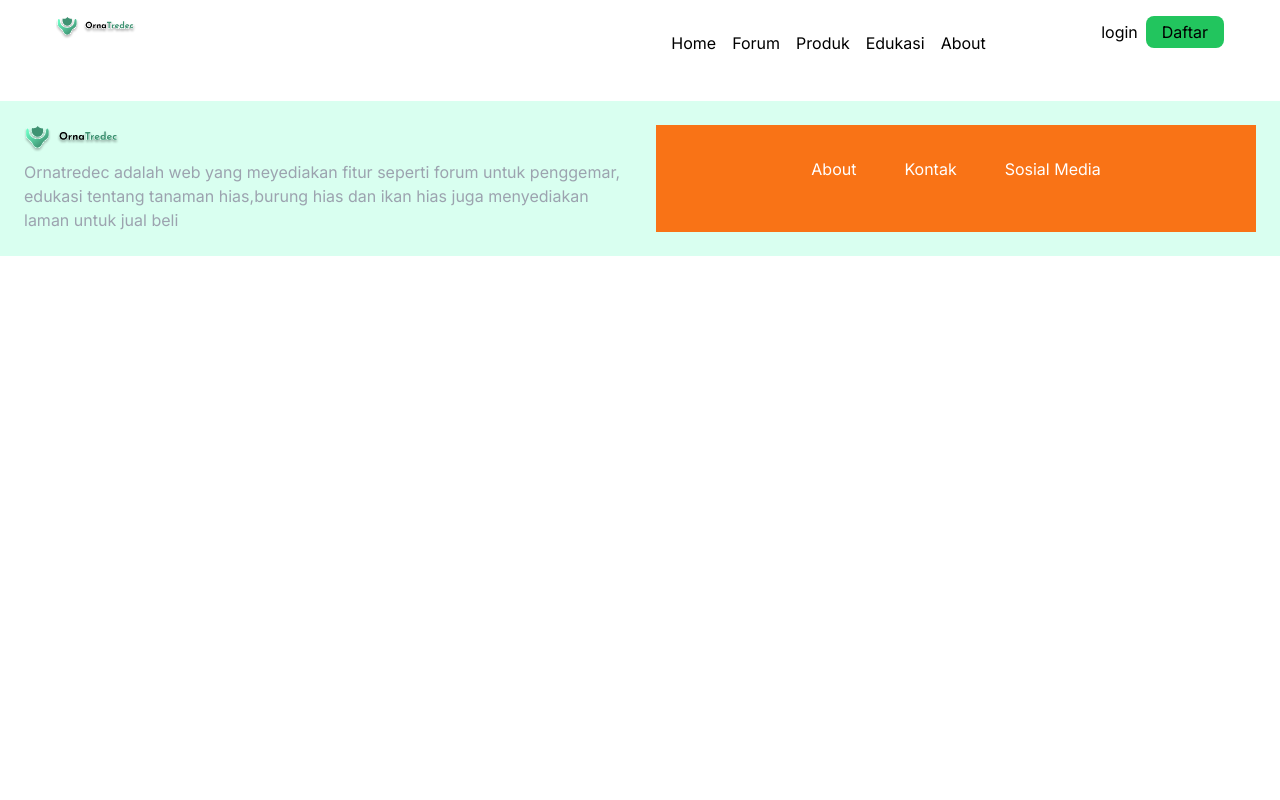
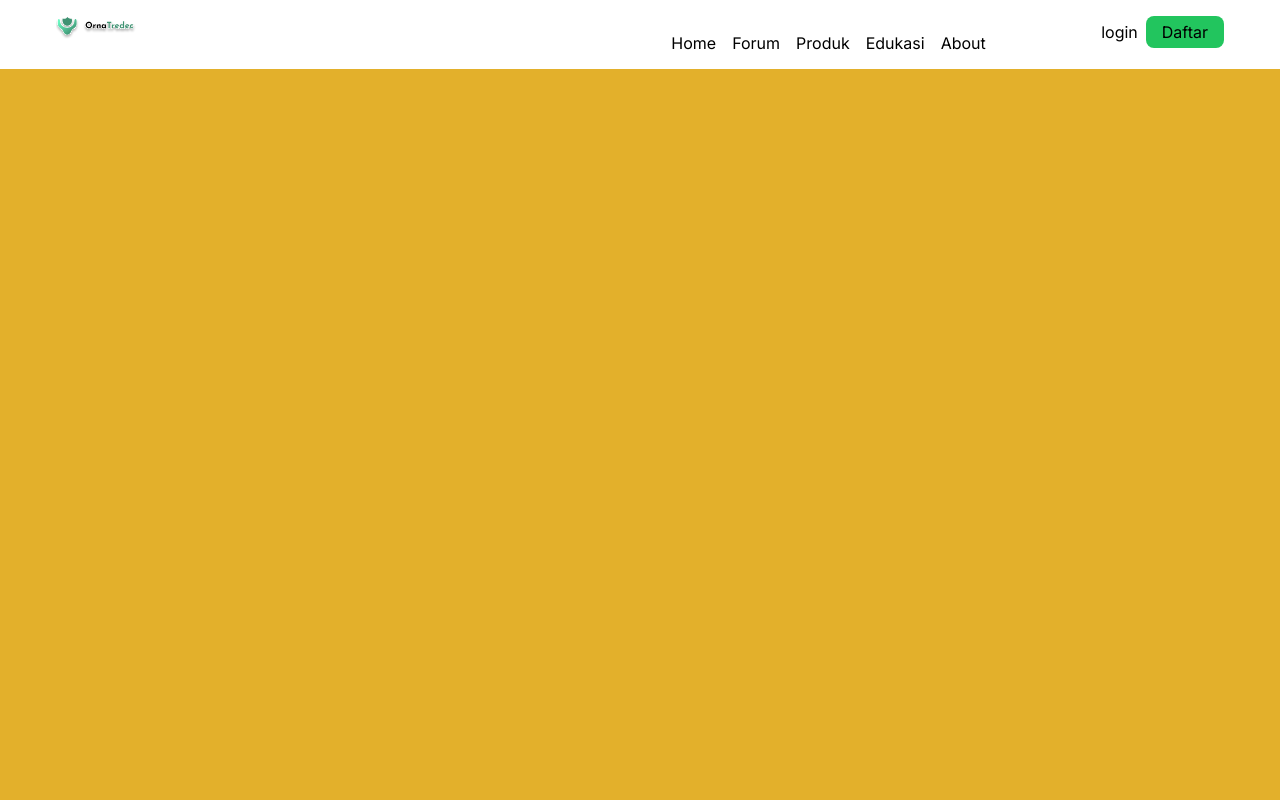
Before and after one commit to auliarahman789/ornatredec, a Next.js app: page / in a window 1280 px wide. Shown: the top 800 px of the page. Built offline with nearby package versions, Linux system fonts and the light colour scheme.

Commit message:
membuat div home

```diff
--- a/src/app/components/homepage/home.tsx
+++ b/src/app/components/homepage/home.tsx
@@ -0,0 +1,11 @@
+import React from "react";
+
+function Home() {
+  return (
+    <div className="flex flex-col h-screen bg-[#E3B02B]">
+      <div className="grid grid-cols-2 gap-4"></div>
+    </div>
+  );
+}
+
+export default Home;
--- a/src/app/page.tsx
+++ b/src/app/page.tsx
@@ -1,11 +1,13 @@
 import React from "react";
 import Footer from "./components/homepage/footer";
 import Navbar from "./components/homepage/navbar";
+import Home from "./components/homepage/home";
 
 function page() {
   return (
     <div>
       <Navbar />
+      <Home />
       <Footer />
     </div>
   );
```
